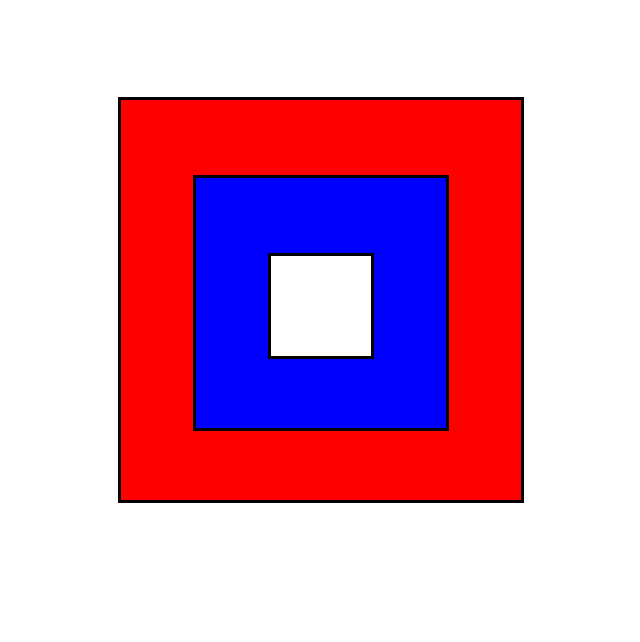
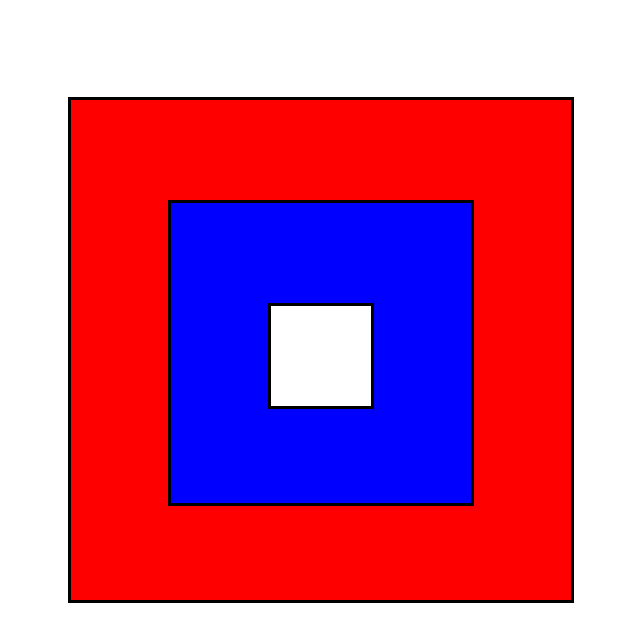
Before and after one commit to DustinMcGuire/boxception, a plain HTML site: page index.html in a window 1280 px wide. Shown: the part 48-690 px from the top of the page, without its empty margins (319-959 px from the left). Drawn offline with Linux system fonts and the light colour scheme.

Commit message:
fixed sizes of boxes

```diff
--- a/style.css
+++ b/style.css
@@ -4,22 +4,22 @@ h1 {
 }
 #div1 {
     border: 3px solid black;
-    width: 400px;
-    height: 400px;
+    width: 500px;
+    height: 500px;
     margin: 100px auto;
     background: red;
 }
 #div2 {
     border: 3px solid black;
-    width: 250px;
-    height: 250px;
-    margin: 75px auto;
+    width: 300px;
+    height: 300px;
+    margin: 100px auto;
     background: blue;
 }
 #div3 {
     border: 3px solid black;
     width: 100px;
     height: 100px;
-    margin: 75px auto;
+    margin: 100px auto;
     background: white;
 }
```
